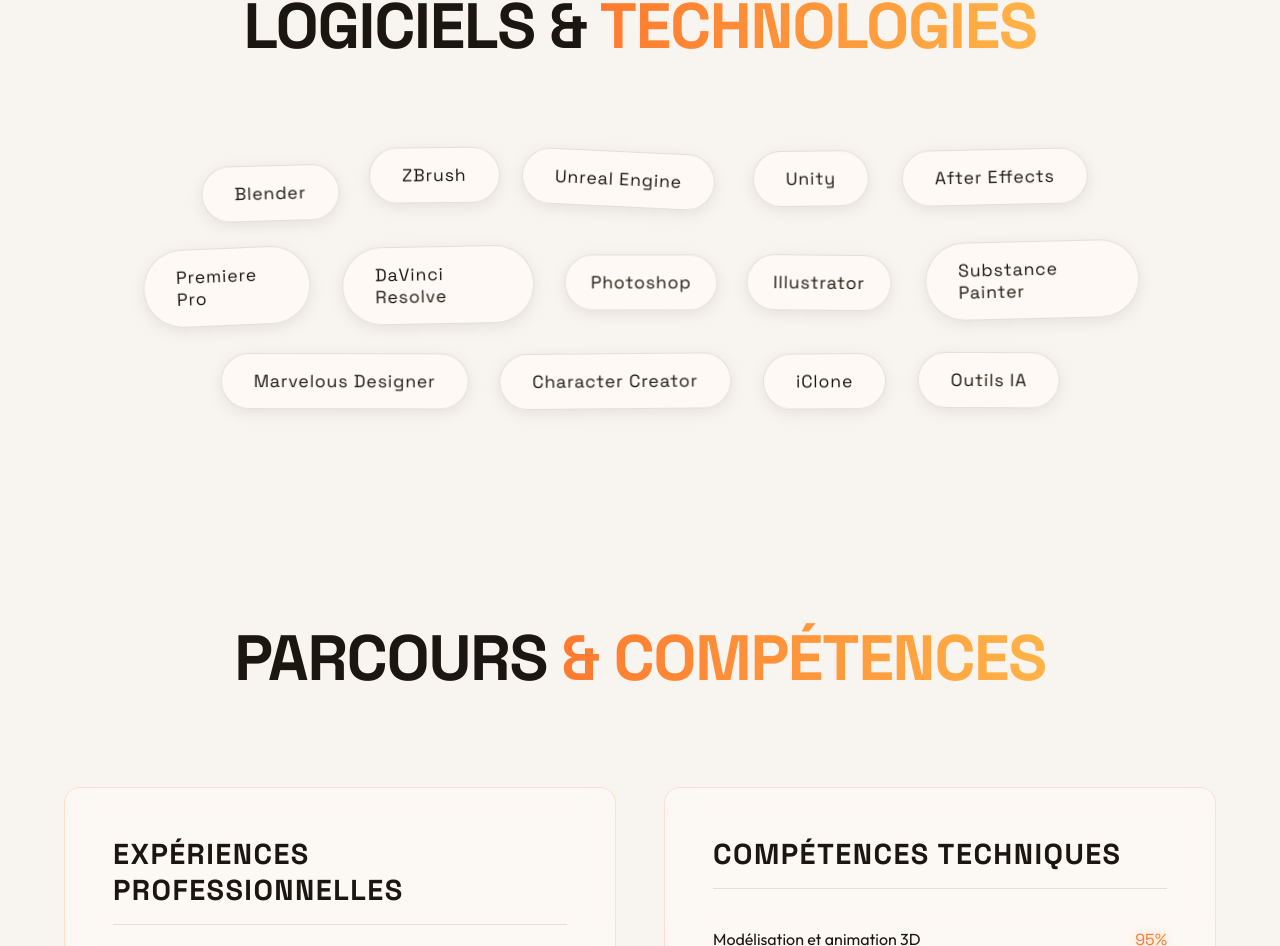
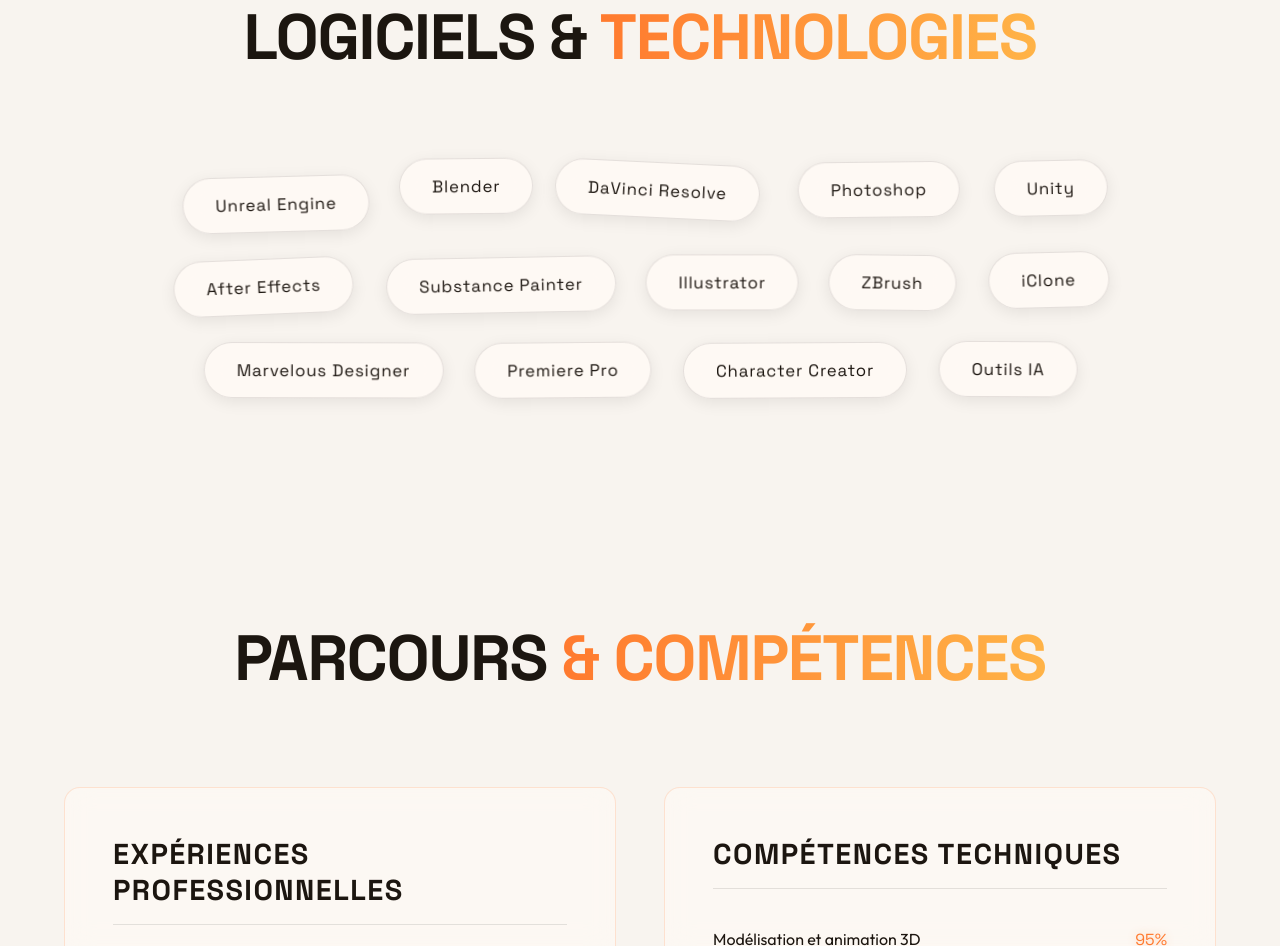
Before and after one commit to obiity/Obiity-CV-Site, a React (Vite) app: page / in a window 1280 px wide. Shown: the part 7084-8030 px from the top of the page. Built offline with nearby package versions, Linux system fonts and the light colour scheme.

Commit message:
fix: correction de la lisibilité, redistribution et prévention de coupure de texte sur les technos (desktop)

```diff
--- a/src/components/sections/TechStack.css
+++ b/src/components/sections/TechStack.css
@@ -17,7 +17,7 @@
   gap: 2rem;
   justify-content: center;
   align-items: center;
-  max-width: 1000px;
+  max-width: 1100px;
   margin: 0 auto;
 }
 
@@ -40,14 +40,17 @@
   border: 1px solid rgba(255, 255, 255, 0.1);
   background: rgba(10, 10, 10, 0.5);
   box-shadow: 0 10px 30px rgba(0, 0, 0, 0.5);
+  flex-shrink: 0;
+  white-space: nowrap;
 }
 
 .tech-name {
   font-family: var(--font-display);
-  font-size: 1.1rem;
+  font-size: 1.05rem;
   color: var(--text-light);
   z-index: 2;
   letter-spacing: 0.05em;
+  white-space: nowrap;
 }
 
 .hologram-glow {
--- a/src/components/sections/TechStack.tsx
+++ b/src/components/sections/TechStack.tsx
@@ -6,12 +6,7 @@
 
 gsap.registerPlugin(ScrollTrigger);
 
-const STATIC_TECHS = [
-  'Blender', 'ZBrush', 'Unreal Engine', 'Unity', 'After Effects',
-  'Premiere Pro', 'DaVinci Resolve', 'Photoshop', 'Illustrator',
-  'Substance Painter', 'Marvelous Designer', 'Character Creator',
-  'iClone',
-];
+
 
 const TechStack: React.FC = () => {
   const { t } = useLanguage();
@@ -54,10 +49,9 @@
     return () => clearTimeout(setupTimeout);
   }, []);
 
-  const technologies = [...STATIC_TECHS, t.tech.aiTools];
-  const row1 = technologies.slice(0, 5);
-  const row2 = technologies.slice(5, 10);
-  const row3 = technologies.slice(10);
+  const row1 = ['Unreal Engine', 'Blender', 'DaVinci Resolve', 'Photoshop', 'Unity'];
+  const row2 = ['After Effects', 'Substance Painter', 'Illustrator', 'ZBrush', 'iClone'];
+  const row3 = ['Marvelous Designer', 'Premiere Pro', 'Character Creator', t.tech.aiTools];
 
   return (
     <section ref={sectionRef} className="tech-section container" id="tech">
```
